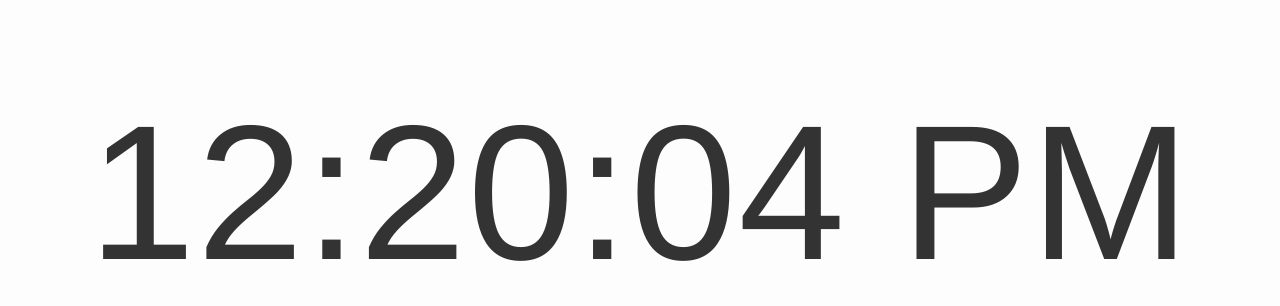
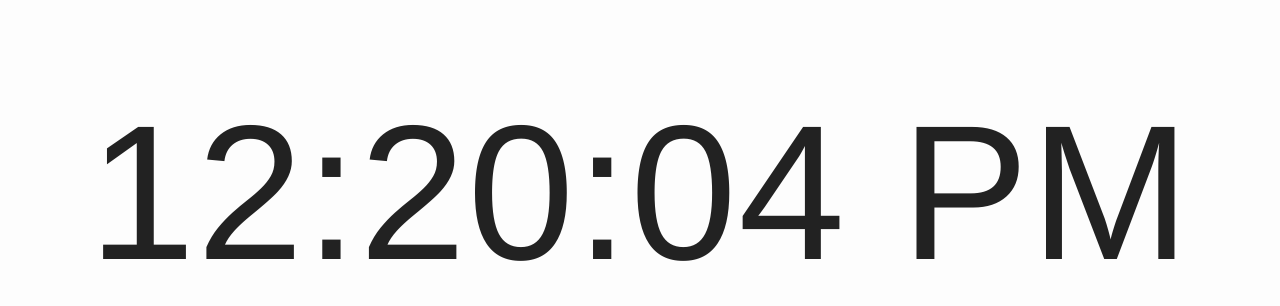
Before and after one commit to Simple-Widgetscom/tools, a plain HTML site: page clock/index.html in a window 1280 px wide. Shown: the part 208-514 px from the top of the page. Drawn offline with Linux system fonts and the light colour scheme.

Commit message:
Update index.html

```diff
--- a/clock/index.html
+++ b/clock/index.html
@@ -8,20 +8,28 @@
   <style>
     body {
       margin: 0;
-      background: #fdfdfd;
       display: flex;
       justify-content: center;
       align-items: center;
       height: 100vh;
       font-family: 'Helvetica Neue', sans-serif;
+      transition: background 0.5s, color 0.5s;
     }
 
     #clock {
       font-size: 15vw;
-      /* 15% of the viewport width */
-      color: #333;
       font-weight: 300;
       letter-spacing: 0.1vw;
+    }
+
+    .day {
+      background: #fdfdfd;
+      color: #222;
+    }
+
+    .night {
+      background: #111;
+      color: #fdfdfd;
     }
   </style>
 </head>
@@ -32,11 +40,23 @@
   <script>
     function updateClock() {
       const now = new Date();
+      const hours = now.getHours();
+
+      // Switch between day and night mode
+      if (hours >= 7 && hours < 20) {
+        document.body.classList.remove('night');
+        document.body.classList.add('day');
+      } else {
+        document.body.classList.remove('day');
+        document.body.classList.add('night');
+      }
+
       const timeString = now.toLocaleTimeString([], {
         hour: '2-digit',
         minute: '2-digit',
         second: '2-digit'
       });
+
       document.getElementById('clock').textContent = timeString;
     }
 
```
